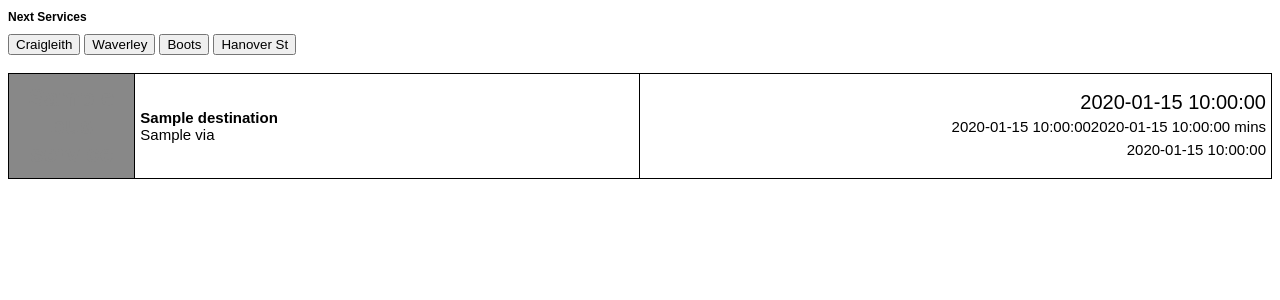
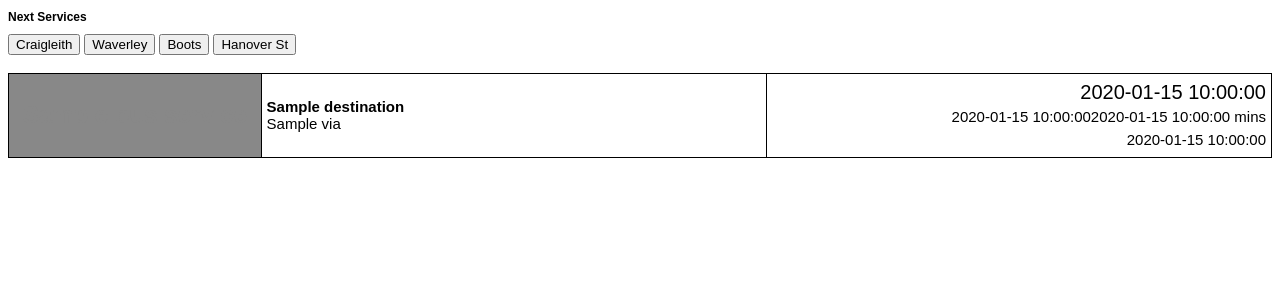
Before and after one commit to stuartgraham/LothianBus, a Python web app: template lothianbus/lambda/api_handler/templates/stopdetail.html in a window 1280 px wide. Shown: the top 300 px of the page. Run offline with Jinja, Linux system fonts and the light colour scheme; the template is opened without the code that fills it: most values are stand-ins (such as "Sample title", 1, 10 or a date in 2020).

Commit message:
Update styling

```diff
--- a/lothianbus/lambda/api_handler/templates/base.html
+++ b/lothianbus/lambda/api_handler/templates/base.html
@@ -7,7 +7,7 @@
     <title>{% block title %}{% endblock %}</title>
     <style type="text/css">
         .tg  {border-collapse:collapse;border-spacing:0;}
-        .tg td{font-size:14px;padding:10px 5px;border-style:solid;border-width:1px;overflow:hidden;word-break:normal;border-color:black;}
+        .tg td{font-size:14px;padding:7px 5px;border-style:solid;border-width:1px;overflow:hidden;word-break:normal;border-color:black;}
         .tg .tg-yla0{font-family:Arial, sans-serif;font-weight:bold;text-align:center;vertical-align:center;font-size:24px}
         .tg .tg-cly1{font-family:Arial, sans-serif;text-align:left;vertical-align:middle;font-size:15px}
         .tg .tg-mwxe{font-family:Arial, sans-serif;text-align:right;vertical-align:middle;font-size:20px}
--- a/lothianbus/lambda/api_handler/templates/stopdetail.html
+++ b/lothianbus/lambda/api_handler/templates/stopdetail.html
@@ -12,9 +12,9 @@
 <br><br>
     <table class="tg" style="width: 100%;table-layout: fixed;">
     <colgroup>
-    <col style="width: 10%">
+    <col style="width: 20%">
     <col style="width: 40%">
-    <col style="width: 50%">
+    <col style="width: 40%">
     </colgroup>
 
       {% for bus_service in bus_services %}
```
